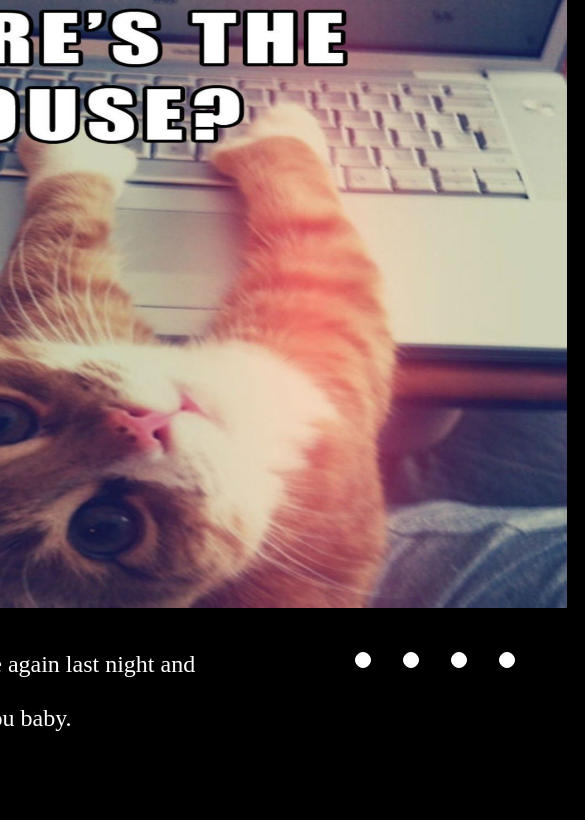
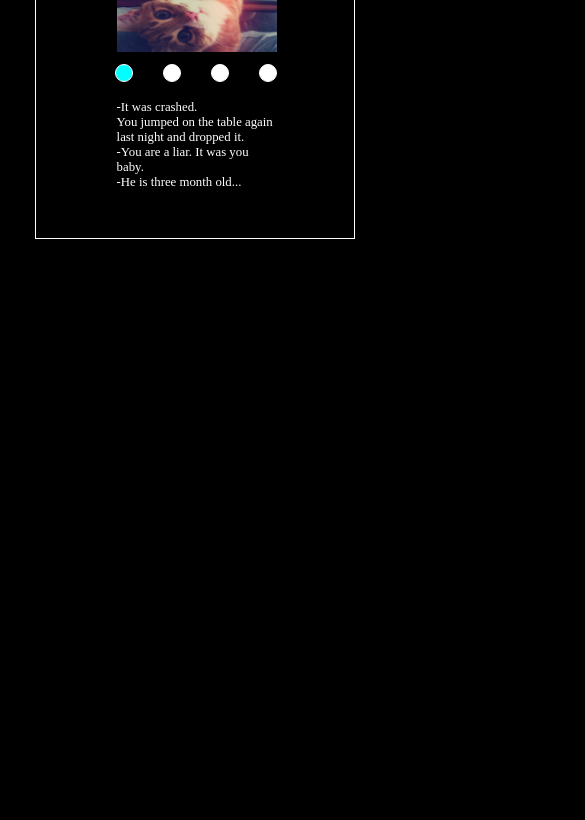
Before and after one commit to renirengi/cssMemSlider, a plain HTML site: page cssMemSlider/index.html in a window 390 px wide. Shown: the part 171-991 px from the top of the page, 585 px wide, since content can reach past the window. After the commit the page ends 844 px from the top, so only its background shows below. Drawn offline with Linux system fonts and the light colour scheme.

Commit message:
feat: add mobile version Вс, 17 окт, 2021 11:58:20

```diff
--- a/cssMemSlider/index.html
+++ b/cssMemSlider/index.html
@@ -1,3 +1,5 @@
+
+
 <!DOCTYPE html>
 <html lang="en">
   <head>
@@ -11,14 +13,11 @@
     <div class="wrapper">
       <h1>My cat's mems</h1>
       <div class="slider">
-
-
-            <div class="slides">
-               <input type="radio" name="s" id="s1">
+        <input type="radio" name="s" id="s1" checked>
         <input type="radio" name="s" id="s2">
         <input type="radio" name="s" id="s3">
         <input type="radio" name="s" id="s4">
-
+        <div class="slides">
           <div class="slide s1">
             <img src="./assets/img/1.jpg" alt="1">
             <p>-It was crashed.<br>You jumped on the table again last night and dropped it.<br>-You are a liar. It was you baby.<br>-He is three month old...</p>
@@ -35,21 +34,16 @@
             <img src="./assets/img/4.jpg" alt="4">
             <p>Now I am figuring out what I want more: to eat a peace of pizza or to get away with a courier.</p>
           </div>
-
-
-             </div>   <div class="slider-nav">
+        </div>
+        <div class="slider-nav">
           <label for="s1" class="slider-nav-item"></label>
           <label for="s2" class="slider-nav-item"></label>
           <label for="s3" class="slider-nav-item"></label>
           <label for="s4" class="slider-nav-item"></label>
         </div>
       </div>
-
-
-
     </div>
     </div>
-
     </div>
   </body>
 </html>
--- a/cssMemSlider/style.css
+++ b/cssMemSlider/style.css
@@ -54,6 +54,7 @@ p{
  width: 500%;
  height: 100%;
  display: flex;
+ margin-left: 5.1rem;
 }
 
 .slides .slide{
@@ -78,7 +79,7 @@ input{
 
 .slider-nav{
   position: relative;
-  top: -11.7rem;
+  top: -13rem;
   left: 15rem;
   width: 100%;
   display: flex;
@@ -88,32 +89,82 @@ input{
 
 
 .slider-nav .slider-nav-item{
-  width: 1rem;
-  height: 1rem;
+  width: 3rem;
+  height: 3rem;
+  cursor: pointer;
+}
+
+.slider-nav .slider-nav-item::before {
+  content: ' ';
+  display: block;
   background-color: white;
   border: 0.1rem solid white;
   border-radius: 50%;
   margin: 1rem;
-  cursor: pointer;
+  width: 1rem;
+  height: 1rem;
   transition: all .5s ease;
 }
 
-.slider-nav .slider-nav-item:hover{
+.slider-nav .slider-nav-item:hover:before,
+.slider-nav .slider-nav-item:hover:focus{
+  background-color: goldenrod;
+}
+
+#s1:checked ~ .slides > .s1{
+  margin-left: 0;
+}
+
+#s2:checked ~ .slides > .s1{
+  margin-left: -20%;
+}
+
+#s3:checked ~ .slides > .s1{
+  margin-left: -40%;
+}
+
+#s4:checked ~ .slides > .s1{
+  margin-left: -60%;
+}
+
+#s1:checked ~ .slider-nav > .slider-nav-item[for="s1"]::before,
+#s2:checked ~ .slider-nav > .slider-nav-item[for="s2"]::before,
+#s3:checked ~ .slider-nav > .slider-nav-item[for="s3"]::before,
+#s4:checked ~ .slider-nav > .slider-nav-item[for="s4"]::before {
   background-color: cyan;
 }
 
-#s1:checked ~ .s1{
-  margin-left: 0;
+@media (max-width : 600px){
+  h1{
+    padding: 1rem 0 1rem 0;
+    font-size: 1rem;
   }
 
-#s2:checked ~ .s1{
-  margin-left: -20%;
+  p{
+    padding: 3rem 0 0rem 0rem;
+    font-size: 0.8rem;
+    width: 10rem;
   }
 
-#s3:checked ~ .s1{
-  margin-left: -40%;
+  .wrapper{
+    position: relative;
+    margin: 2rem 1.25rem 2rem 1.25rem;
+    width: 20rem;
   }
 
-#s4:checked ~ .s1{
-  margin-left: -60%;
+  .slider{
+    max-width: 20rem;
+    margin-left: 0rem;
   }
+
+  .slides .slide img{
+    max-width: 10rem;
+
+  }
+
+  .slider-nav{
+   left: 0rem;
+  }
+
+
+}
```
Lines whose indentation alone changed are shown as unchanged.
